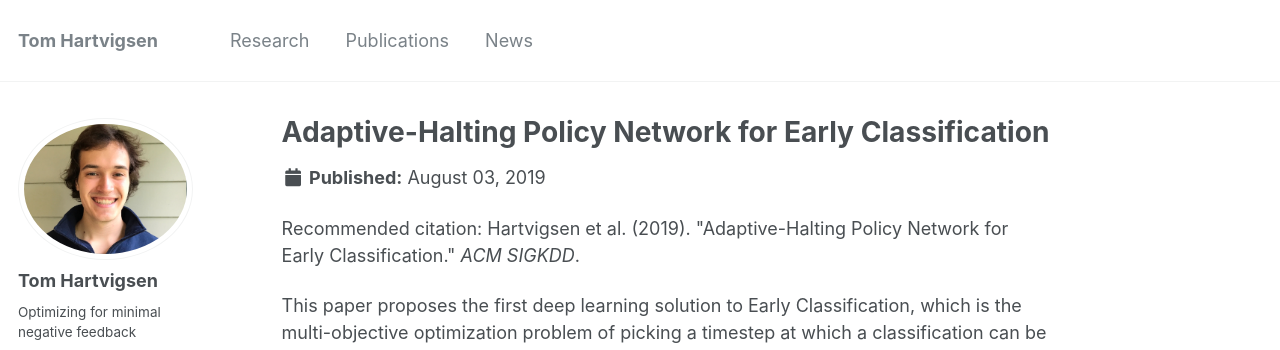
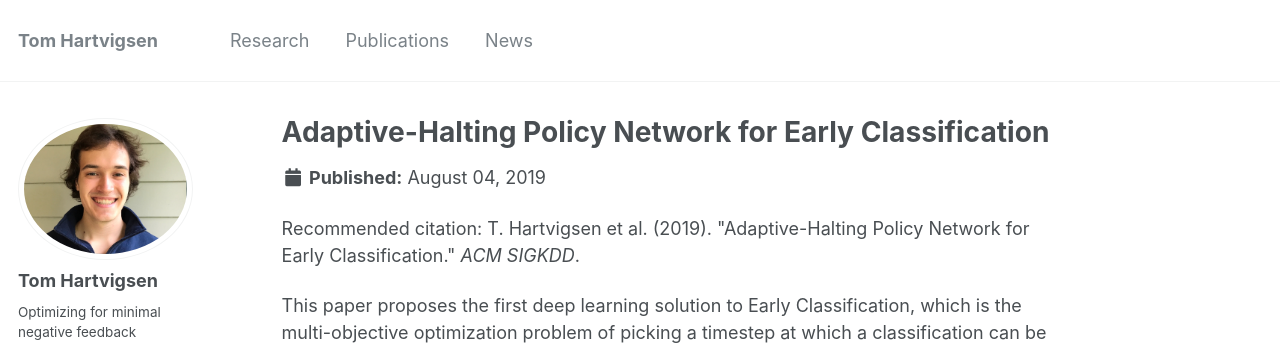
Before and after one commit to Thartvigsen/thartvigsen.github.io, a Jekyll site: the page built from _publications/2019-08-03-adaptive-halting.md, in a window 1280 px wide. Shown: the top 350 px of the page. Built offline with Jekyll 4.4.1, drawn with Linux system fonts in a browser that asks for light colours.

Commit message:
new publication

```diff
--- a/_publications/2019-08-03-adaptive-halting.md
+++ b/_publications/2019-08-03-adaptive-halting.md
@@ -1,8 +1,8 @@
 ---
 title: "Adaptive-Halting Policy Network for Early Classification"
 collection: publications
-date: 2019-08-03
-citation: 'Hartvigsen et al. (2019). &quot;Adaptive-Halting Policy Network for Early Classification.&quot; <i>ACM SIGKDD</i>.'
+date: 2019-08-04
+citation: 'T. Hartvigsen et al. (2019). &quot;Adaptive-Halting Policy Network for Early Classification.&quot; <i>ACM SIGKDD</i>.'
 ---
 
 This paper proposes the first deep learning solution to Early Classification, which is the multi-objective optimization problem of picking a timestep at which a classification can be made with tunable confidence.
```
Also changed, not shown: _pages/about.md (+1 -0 lines), _pages/news.md (+1 -0 lines), 1 other file.
